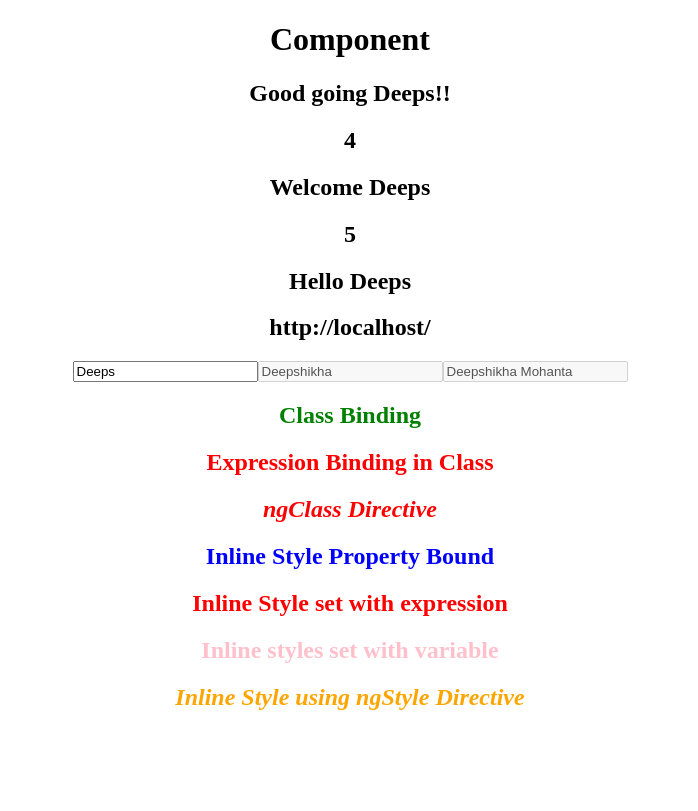
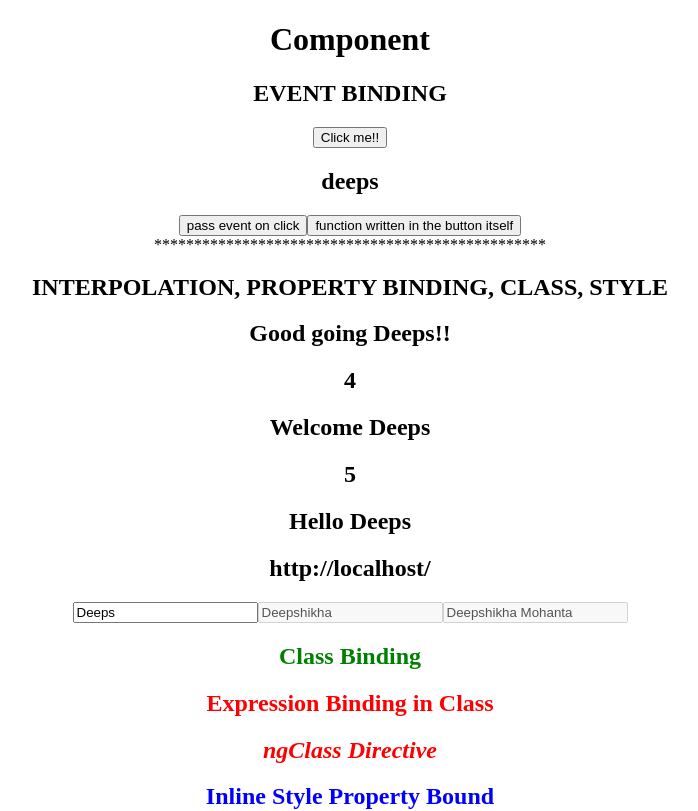
Before and after one commit to deepshikha02/Learn-Angular, an Angular app in the folder binding/: page / in a window 1280 px wide. Shown: the top 811 px of the page, without its empty margins (290-988 px from the left). Built offline with nearby package versions, Linux system fonts and the light colour scheme.

Commit message:
Event Binding
https://www.udemy.com/angular-mastering-the-basics/learn/v4/t/lecture/10121050?start=0

```diff
--- a/binding/src/app/app.component.html
+++ b/binding/src/app/app.component.html
@@ -1,5 +1,9 @@
 <!--The content below is only a placeholder and can be replaced.-->
 <div style="text-align:center">
   <h1>Component</h1>
+  <h2>EVENT BINDING</h2>
+  <app-event-binding></app-event-binding>
+  <div>*************************************************</div>
+  <h2>INTERPOLATION, PROPERTY BINDING, CLASS, STYLE</h2>
   <app-test></app-test>
 </div>
--- a/binding/src/app/app.module.ts
+++ b/binding/src/app/app.module.ts
@@ -3,11 +3,13 @@ import { NgModule } from '@angular/core';
 
 import { AppComponent } from './app.component';
 import { TestComponent } from './test/test.component';
+import { EventBindingComponent } from './event-binding/event-binding.component';
 
 @NgModule({
   declarations: [
     AppComponent,
-    TestComponent
+    TestComponent,
+    EventBindingComponent
   ],
   imports: [
     BrowserModule
--- /dev/null
+++ b/binding/src/app/event-binding/event-binding.component.html
@@ -0,0 +1,11 @@
+<!-- EVENT BINDING -->
+<!-- Lets us capture any DOM events and perform actions -->
+<button (click)="onClick()">Click me!!</button>
+<h2>{{clickText}}</h2>
+
+<!-- If you want to pass the event that occurs, pass $event on the event handler.
+$event is the special variable for the event in angular -->
+<button (click)="onClickPassEvent($event)">pass event on click</button>
+
+<!-- functions can be directly written if they are small instead of declaring another event handler -->
+<button (click)="clickText='inline click text'">function written in the button itself</button>
--- /dev/null
+++ b/binding/src/app/event-binding/event-binding.component.ts
@@ -0,0 +1,26 @@
+import { Component, OnInit } from '@angular/core';
+
+@Component({
+  selector: 'app-event-binding',
+  templateUrl: './event-binding.component.html',
+  styleUrls: ['./event-binding.component.css']
+})
+export class EventBindingComponent implements OnInit {
+
+  clickText = "deeps";
+  constructor() { }
+
+  ngOnInit() {
+  }
+
+  // Event handler for event binding
+  onClick(){
+    console.log("click me clicked");
+    this.clickText = "Click button clicked and value set with interpolation";
+  }
+
+  onClickPassEvent(e){
+    console.log(e);
+  }
+
+}
```
Also changed, not shown: binding/src/app/event-binding/event-binding.component.css (added), 1 other file (tests, documents, lock files or other folders).
